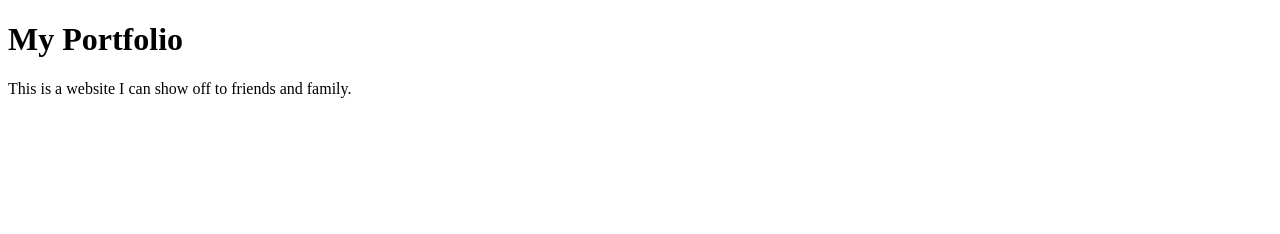
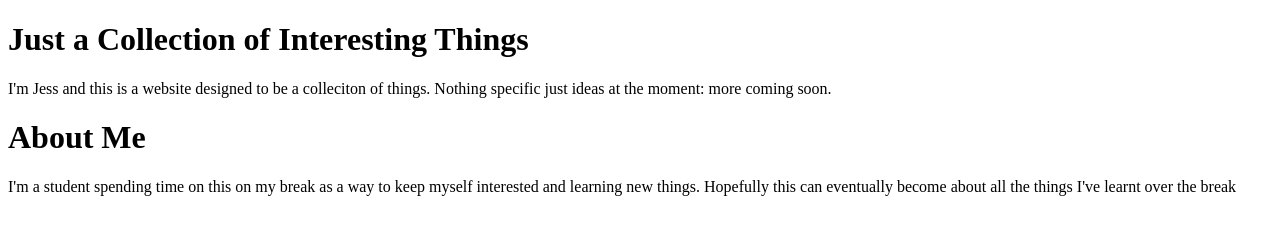
Before and after one commit to jesszcla/a-collection, a plain HTML site: page index.html in a window 1280 px wide. Drawn offline with Linux system fonts and the light colour scheme.

Commit message:
Changed title, headings and added an About Me section

```diff
--- a/index.html
+++ b/index.html
@@ -1,10 +1,12 @@
 <!DOCTYPE html>
 <html>
 	<head>
-		<title>My Portfolio</title>
+		<title>A Collection	</title>
 	</head>
 	<body>
-		<h1>My Portfolio</h1>
-		<p>This is a website I can show off to friends and family.</p>
+		<h1>Just a Collection of Interesting Things	</h1>
+		<p>I'm Jess and this is a website designed to be a colleciton of things. Nothing specific just ideas at the moment: more coming soon.</p>
 	</body>
+	<h1>About Me</h1>
+	<p> I'm a student spending time on this on my break as a way to keep myself interested and learning new things. Hopefully this can eventually become about all the things I've learnt over the break</p>
 </html>
```
